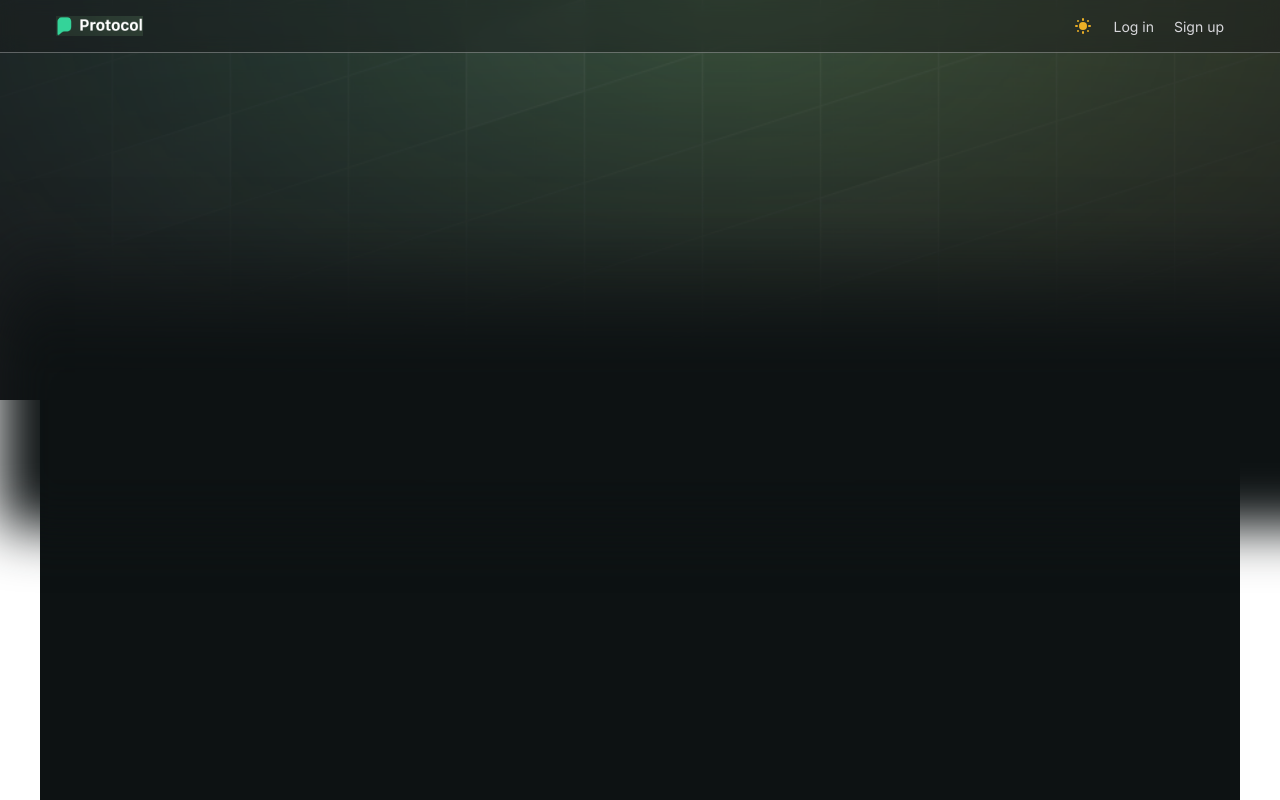
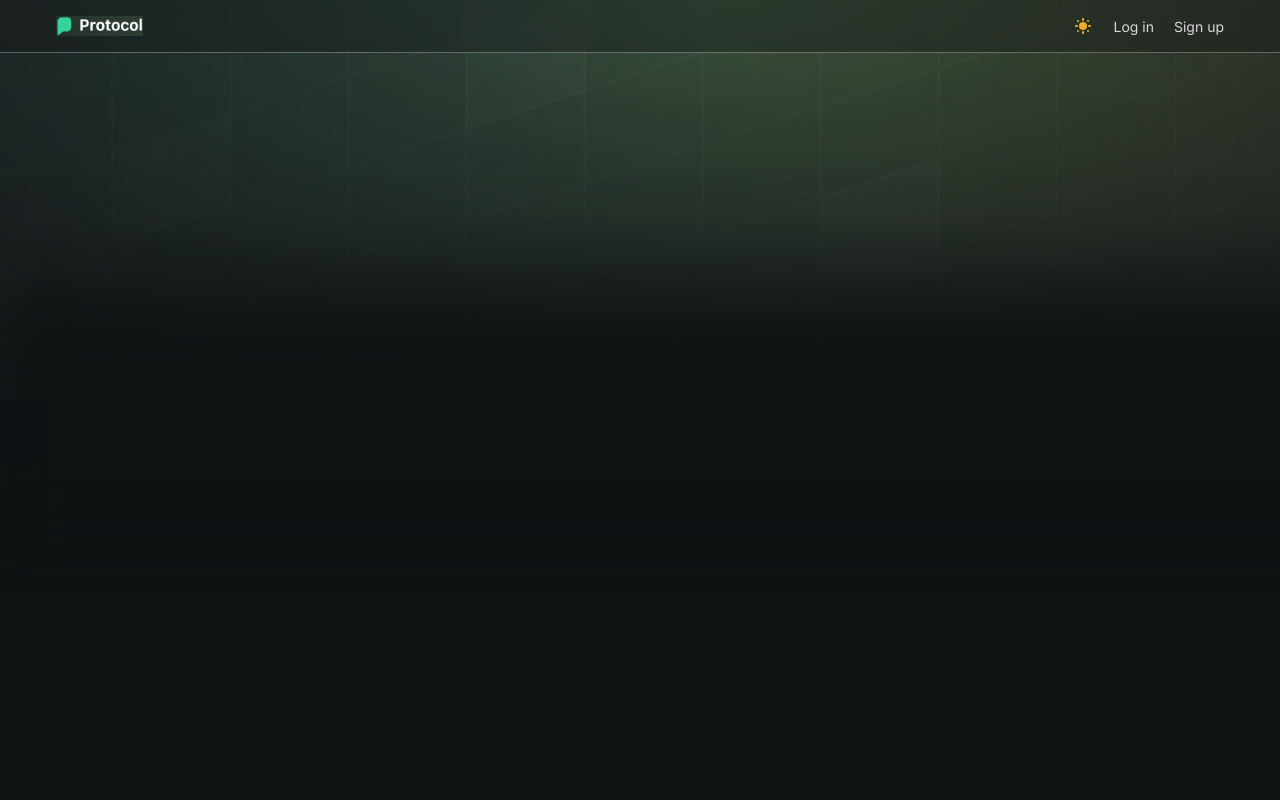
Before and after one commit to shyamtala003/blogging-site, a React (Vite) app in the folder client/: page /login in a window 1280 px wide. Built offline with nearby package versions, Linux system fonts and the light colour scheme; no server answers.

Commit message:
css fixces

```diff
--- a/client/src/App.css
+++ b/client/src/App.css
@@ -73,6 +73,10 @@ body {
   max-width: 100vw;
   min-height: 100vh;
   overflow-x: hidden;
+  background: var(--bg-primary);
+}
+
+.main_container {
   background: var(--bg-primary);
 }
 
--- a/client/src/layout/Layout.jsx
+++ b/client/src/layout/Layout.jsx
@@ -6,7 +6,7 @@ import ThemeContest from "../context/ThemeContest";
 const Layout = () => {
   let { theme } = useContext(ThemeContest);
   return (
-    <main className={theme}>
+    <main className={`${theme} main_container`}>
       <div className={theme === "dark" ? "fix_bg_dark" : "fix_bg_light"}></div>
       <Navbar></Navbar>
       <div className="main_content">
```
